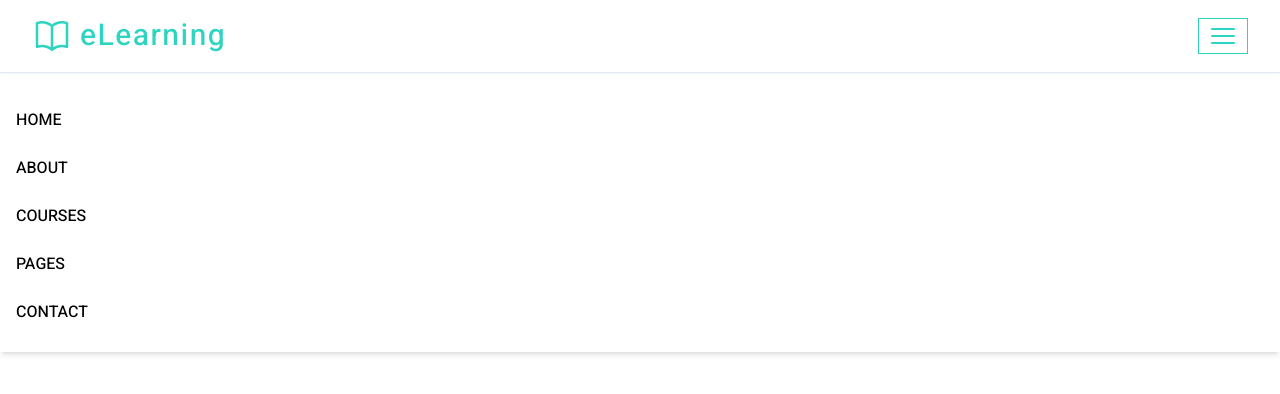
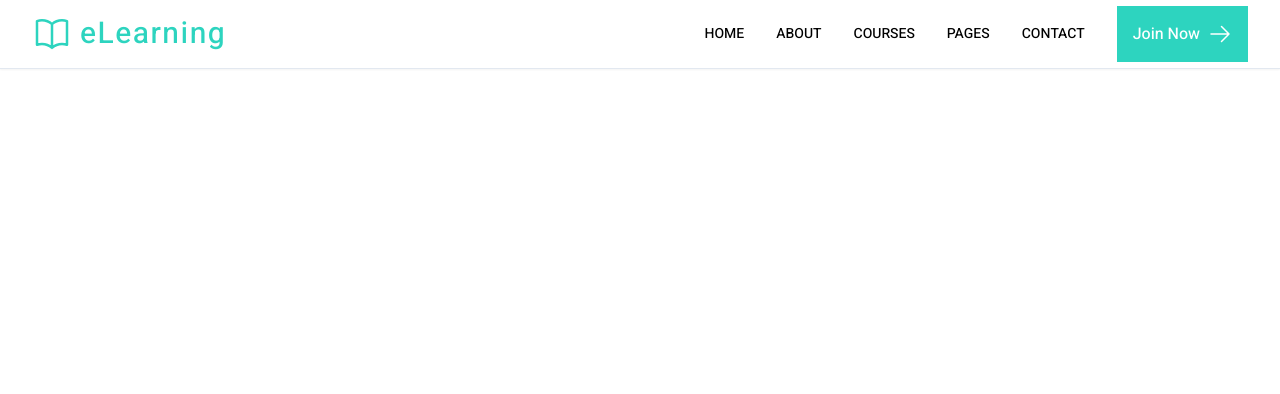
Before and after one commit to rashadulalam/elearning, a website built with Vite: page index.html in a window 1280 px wide. Built offline with nearby package versions, Linux system fonts and the light colour scheme.

Commit message:
Header area complete

```diff
--- a/index.html
+++ b/index.html
@@ -8,7 +8,7 @@
   <title>Elearning</title>
 </head>
 <body>
-  <header class="bg-white py-4 border-b border-slate-200 shadow-sm relative">
+  <header class="bg-white py-4 sm:py-0 border-b border-slate-200 shadow-sm relative">
     <div class="container flex items-center justify-between">
 
       <!-- logo -->
@@ -20,28 +20,31 @@
           <span class="text-3xl font-medium tracking-wider ml-2">eLearning</span>
         </a>
       </div>
-      <button class="border border-teal-400 px-2 py-px text-teal-400 cursor-pointer hover:text-teal-500 hover:border-teal-500 transition-all duration-200" id="menuBtn">
+      <button class="border border-teal-400 px-2 py-px text-teal-400 cursor-pointer hover:text-teal-500 hover:border-teal-500 transition-all duration-200 sm:hidden" id="menuBtn">
         <svg xmlns="http://www.w3.org/2000/svg" fill="none" viewBox="0 0 24 24" stroke-width="1.5" stroke="currentColor" class="w-8 h-8">
           <path stroke-linecap="round" stroke-linejoin="round" d="M3.75 6.75h16.5M3.75 12h16.5m-16.5 5.25h16.5" />
         </svg>
       </button>
 
-      <nav class="absolute top-20 left-0 right-0 p-4 bg-white shadow-md" id="menu">
-        <ul>
-          <li><a href="" class="block py-3 uppercase font-medium cursor-pointer hover:text-teal-400 transition-all duration-200">Home</a></li>
-          <li><a href="" class="block py-3 uppercase font-medium cursor-pointer hover:text-teal-400 transition-all duration-200">About</a></li>
-          <li><a href="" class="block py-3 uppercase font-medium cursor-pointer hover:text-teal-400 transition-all duration-200">Courses</a></li>
-          <li><a href="" class="block py-3 uppercase font-medium cursor-pointer hover:text-teal-400 transition-all duration-200">Pages</a></li>
-          <li><a href="" class="block py-3 uppercase font-medium cursor-pointer hover:text-teal-400 transition-all duration-200">Contact</a></li>
+      <nav class="absolute sm:static sm:flex sm:items-center top-20 left-0 right-0 p-4 sm:p-0 bg-white shadow-md sm:shadow-none" id="menu">
+        <ul class="sm:flex ">
+          <li><a href="" class="block py-3 sm:px-4 sm: sm:py-6 sm:text-sm uppercase font-medium cursor-pointer hover:text-teal-400 transition-all duration-200">Home</a></li>
+          <li><a href="" class="block py-3 sm:px-4 sm:py-6 sm:text-sm uppercase font-medium cursor-pointer hover:text-teal-400 transition-all duration-200">About</a></li>
+          <li><a href="" class="block py-3 sm:px-4 sm:py-6 sm:text-sm uppercase font-medium cursor-pointer hover:text-teal-400 transition-all duration-200">Courses</a></li>
+          <li><a href="" class="block py-3 sm:px-4 sm:py-6 sm:text-sm uppercase font-medium cursor-pointer hover:text-teal-400 transition-all duration-200">Pages</a></li>
+          <li><a href="" class="block py-3 sm:px-4 sm:py-6 sm:text-sm uppercase font-medium cursor-pointer hover:text-teal-400 transition-all duration-200">Contact</a></li>
         </ul>
+
+        <button class="hidden bg-teal-400 text-white px-4 ml-4 min-h-full lg:flex lg:flex-col lg:items-center ">
+
+            <div class="flex items-center py-4">
+              <span class="capitalize font-medium mr-2">join now</span>
+            <svg xmlns="http://www.w3.org/2000/svg" fill="none" viewBox="0 0 24 24" stroke-width="1.5" stroke="currentColor" class="w-6 h-6">
+              <path stroke-linecap="round" stroke-linejoin="round" d="M13.5 4.5L21 12m0 0l-7.5 7.5M21 12H3" />
+            </svg>
+            </div>
+        </button>
       </nav>
-
-      <button class="hidden">
-        <span>join now</span>
-        <svg xmlns="http://www.w3.org/2000/svg" fill="none" viewBox="0 0 24 24" stroke-width="1.5" stroke="currentColor" class="w-6 h-6">
-          <path stroke-linecap="round" stroke-linejoin="round" d="M13.5 4.5L21 12m0 0l-7.5 7.5M21 12H3" />
-        </svg>
-      </button>
 
     </div>
   </header>
```
